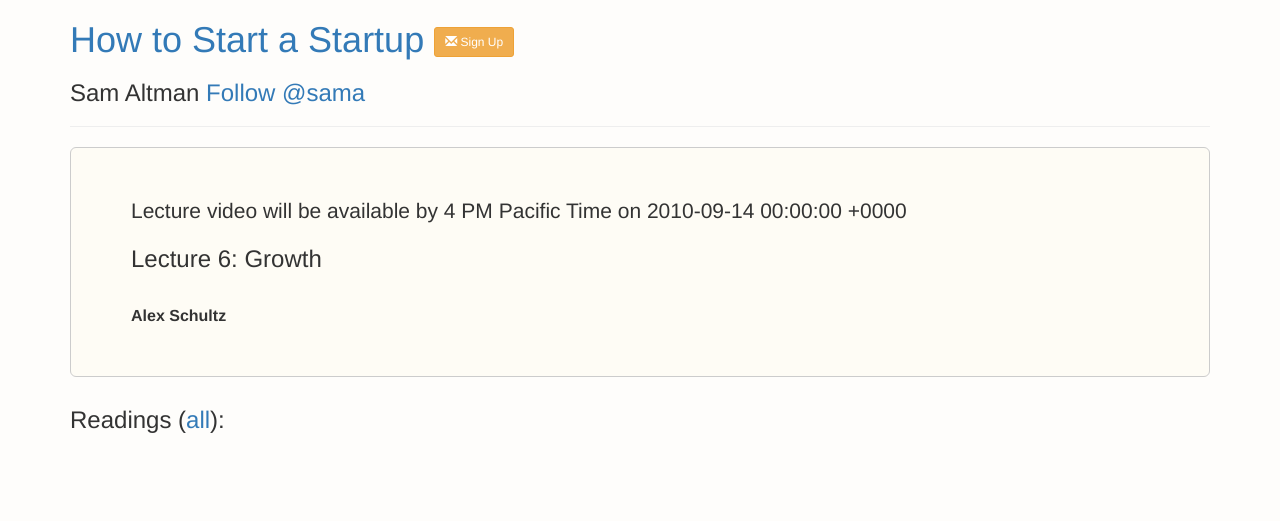
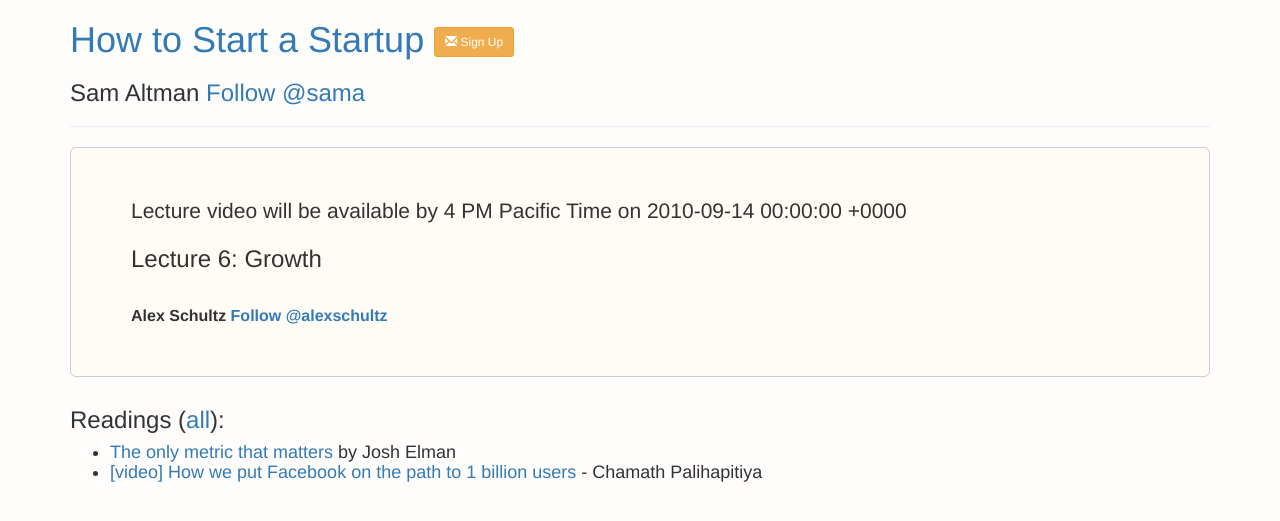
Before and after one commit to potluck/cs183b-bootstrap, a Jekyll site: the page built from _courses/lec06/index.md, in a window 1280 px wide. Shown: the top 521 px of the page. Built offline with Jekyll 4.4.1, drawn with Linux system fonts in a browser that asks for light colours; nearby versions of some CDN libraries; library files that are not in the unit come from our copies; comment, search, counter and statistics services are not loaded; a file with an impossible date is left out.

Commit message:
add readings/follow link

```diff
--- a/_courses/lec06/index.md
+++ b/_courses/lec06/index.md
@@ -7,6 +7,10 @@
 speakers:
   - speaker_name: Alex Schultz
     speaker_title: VP Growth, Facebook
+    follow_link: <a href="https://twitter.com/alexschultz" class="twitter-follow-button" data-show-count="false" data-show-screen-name="true">Follow @alexschultz</a>
+readings:
+  - link: <a href="https://medium.com/@joshelman/the-only-metric-that-matters-ab24a585b5ea">The only metric that matters</a> by Josh Elman
+  - link: <a href="http://youtu.be/raIUQP71SBU?t=29s">[video] How we put Facebook on the path to 1 billion users</a> - Chamath Palihapitiya
 topic: Growth
 
 ---
```
